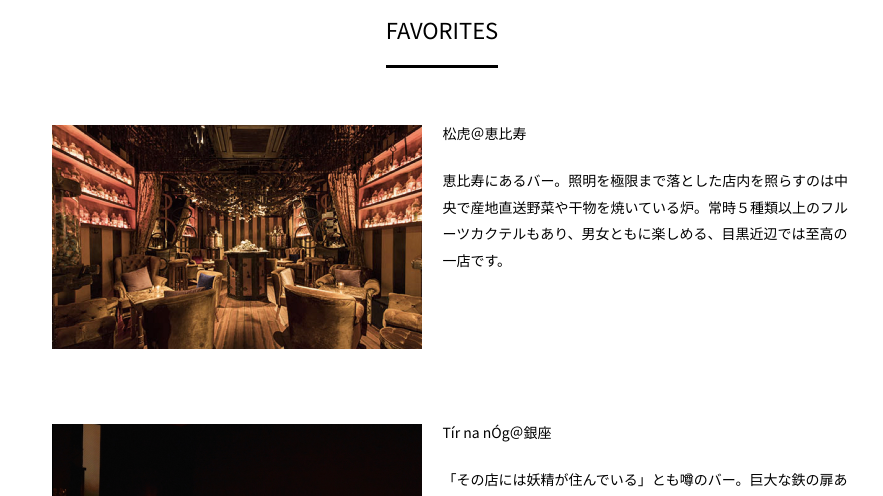
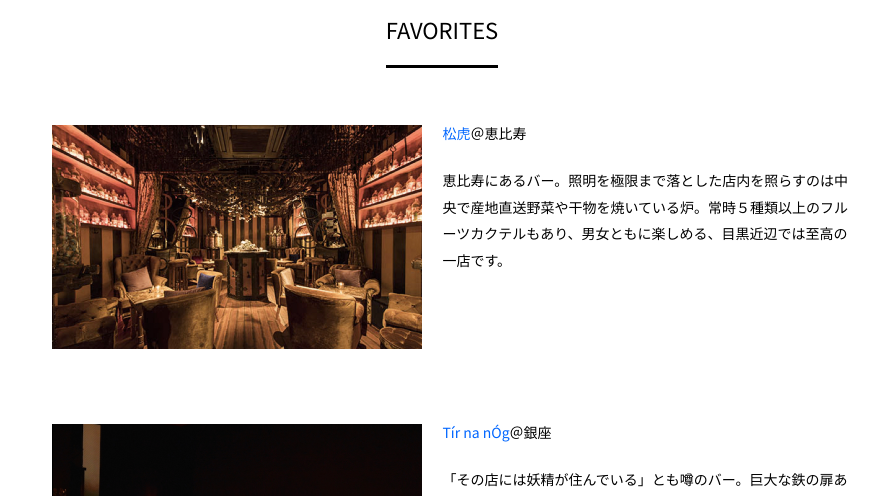
Before and after one commit to KoheiNishioka/github, a plain HTML site: page index.html in a window 1280 px wide. Shown: the part 3380-3876 px from the top of the page, without its empty margins (70-953 px from the left). Drawn offline with nearby package versions, Linux system fonts and the light colour scheme; a web font is replaced by a local one.

Commit message:
Update index.html

```diff
--- a/index.html
+++ b/index.html
@@ -107,12 +107,12 @@
 				<div class="inner">
 					<div class="article">
 						<img src="images/photo14.jpg" width="370" height="224" alt="">
-						<p>松虎＠恵比寿</p>
+						<p><a href="http://www.matsushita-matsutora.com/matsutora/">松虎</a>＠恵比寿</p>
                         <p>恵比寿にあるバー。照明を極限まで落とした店内を照らすのは中央で産地直送野菜や干物を焼いている炉。常時５種類以上のフルーツカクテルもあり、男女ともに楽しめる、目黒近辺では至高の一店です。</p>
 					</div>
 					<div class="article">
 						<img src="images/photo15.jpg" width="370" height="224" alt="">
-						<p>Tír na nÓg＠銀座</p>
+						<p><a href="https://www.tirnanog-ginza.com/">Tír na nÓg</a>＠銀座</p>
 						<p>「その店には妖精が住んでいる」とも噂のバー。巨大な鉄の扉あを開けるとそこは異世界。幻想的な内装がとても美しく、訪れる人全てを魅了します。綿あめを使ったショートカクテルなど、ユニークなメニューも一際輝いてます。</p>
 					</div>
 				</div>
```
